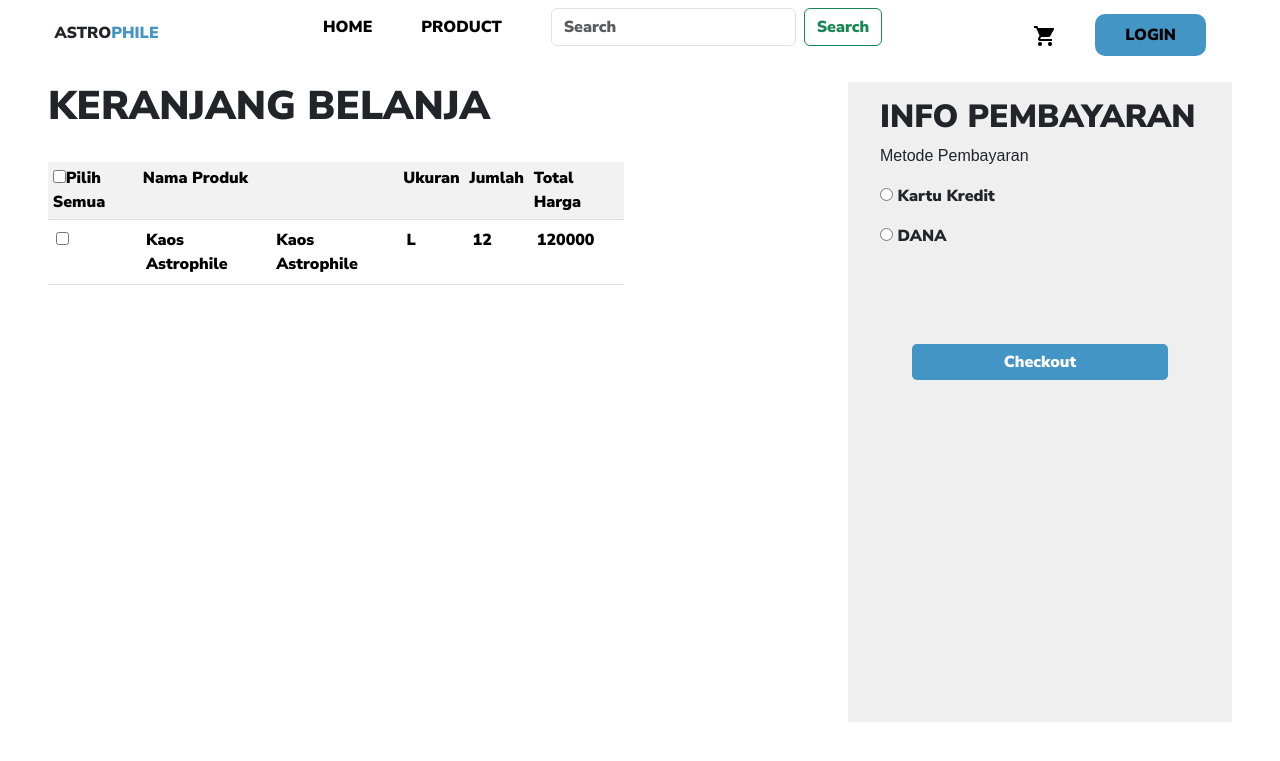
After one commit to yuldan14/astrophile, a PHP site: page /cart.php in a window 1280 px wide. The commit adds this page. Shown: the top 761 px of the page. Run offline with PHP 8.4, Linux system fonts and the light colour scheme.

Commit message:
menambahkan cart-unfinished

```diff
--- /dev/null
+++ b/cart.php
@@ -0,0 +1,103 @@
+<!DOCTYPE html>
+<html lang="en">
+
+<head>
+    <meta charset="UTF-8" />
+    <meta http-equiv="X-UA-Compatible" content="IE=edge" />
+    <meta name="viewport" content="width=device-width, initial-scale=1.0" />
+    <title>Astrophile | Cart</title>
+    <link rel="stylesheet" href="style.css" />
+    <link href="https://cdn.jsdelivr.net/npm/bootstrap@5.3.2/dist/css/bootstrap.min.css" rel="stylesheet" integrity="sha384-T3c6CoIi6uLrA9TneNEoa7RxnatzjcDSCmG1MXxSR1GAsXEV/Dwwykc2MPK8M2HN" crossorigin="anonymous">
+    <link rel="shortcut icon" href="img/astrophile.png" type="image/x-icon" />
+    <style>
+        @font-face {
+            font-family: NunitoSans;
+            src: url(NunitoSans.ttf);
+        }
+    </style>
+</head>
+
+<body>
+    <!-- nav -->
+    <nav>
+        <div class="logo">ASTRO<span>PHILE</span></div>
+        <div class="navbar">
+            <div class="menu">
+                <ul>
+                    <li><a href="index.php">HOME</a></li>
+                    <li><a href="product.php">PRODUCT</a></li>
+                    <form class="d-flex" role="search">
+                        <input class="form-control me-2" type="search" placeholder="Search" aria-label="Search">
+                        <button class="btn btn-outline-success" type="submit">Search</button>
+                    </form>
+                </ul>
+            </div>
+            <div class="extra-menu">
+                <div class="cart">
+                    <a href="cart.php"><img src="img/cart.png" alt="" /></a>
+                </div>
+                <div class="login">
+                    <a href="login.php
+          ">LOGIN</a>
+                </div>
+            </div>
+        </div>
+    </nav>
+    <!-- cart -->
+    <div class="cart-container">
+        <!-- Kiri -->
+        <div class="cart-left">
+            <div class="cart-head">
+                <h1>KERANJANG BELANJA</h1>
+            </div>
+            <table class="table table-striped">
+                <tr>
+                    <th width="90px"><input type="checkbox" name="cart-all" id="cart-all">Pilih Semua</th>
+                    <th colspan="2">Nama Produk</th>
+                    <th>Ukuran</th>
+                    <th>Jumlah</th>
+                    <th>Total Harga</th>
+                </tr>
+                <tr>
+                    <td><input type="checkbox" name="cart" id="cart"></td>
+                    <td>Kaos Astrophile</td>
+                    <td>Kaos Astrophile</td>
+                    <td>L</td>
+                    <td>12</td>
+                    <td>120000</td>
+                </tr>
+            </table>
+            <div class="left-foot">
+
+            </div>
+        </div>
+
+
+        <!-- kanan -->
+        <div class="cart-right">
+            <div class="payment">
+                <div class="payment-head">
+                    <h2>INFO PEMBAYARAN</h2>
+                </div>
+                <div class="payment-method">
+                    <p id="text">Metode Pembayaran</p>
+                    <p><input type="radio" name="payment" id="payment"> Kartu Kredit</p>
+                    <p><input type="radio" name="payment" id="payment"> DANA</p>
+                </div>
+                <div class="checkout">
+                    <button class="btn btn-primary" type="submit">Checkout</button>
+                </div>
+
+            </div>
+        </div>
+    </div>
+
+
+
+
+
+    <!-- bootstrap -->
+    <script src="https://cdn.jsdelivr.net/npm/bootstrap@5.3.2/dist/js/bootstrap.bundle.min.js" integrity="sha384-C6RzsynM9kWDrMNeT87bh95OGNyZPhcTNXj1NW7RuBCsyN/o0jlpcV8Qyq46cDfL" crossorigin="anonymous"></script>
+</body>
+
+</html>
--- a/style.css
+++ b/style.css
@@ -60,7 +60,10 @@ nav .menu ul li {
   justify-content: space-between;
   cursor: pointer;
 }
-
+nav .menu ul li a{
+  color: black;
+  text-decoration: none;
+}
 .extra-menu {
   width: 20%;
   align-items: center;
@@ -82,6 +85,7 @@ nav .menu ul li {
   display: flex;
   justify-content: center;
   height: 100vh;
+  font-family: NunitoSans;
   background-color: white;
 }
 .hero {
@@ -164,15 +168,16 @@ nav .menu ul li {
   display: flex;
   width: 100vw;
   justify-content: center;
+  font-family: NunitoSans;
 }
 #kategori .container {
-  width: 90vw;
+  width: 100vw;
   display: flex;
   justify-content: space-between;
   flex-wrap: wrap;
 }
 .produk {
-  width: 28vw;
+  width: 26vw;
   height: 35vh;
   margin-top: 20px;
   border-radius: 23px;
@@ -276,9 +281,9 @@ nav .menu ul li {
   border-radius: 30px;
   height: 80vh;
   width: 32vw;
-  background: rgba(0, 0, 0, 0.178);
-  -webkit-backdrop-filter: blur(12px);
-  backdrop-filter: blur(20px);
+  background: rgba(238, 231, 231, 0.13);
+  -webkit-backdrop-filter: blur(50px);
+  backdrop-filter: blur(50px);
   border: 1px solid rgba(255, 255, 255, 0.2);
 }
 .container-login form h1 {
@@ -354,10 +359,61 @@ nav .menu ul li {
   border: none;
   margin-right: 1rem;
 }
-form .password i {
+form .password i#togglePassword {
   position: relative;
+  cursor: pointer;
   left: -40px;
   top: -3px;
 }
 
+
+
+
+/* Cart */
+.cart-container{
+  width: 100vw;
+  display: flex;
+  justify-content: space-between;
+  font-family: NunitoSans;
+  margin: 1rem 0;
+  padding: 0 3rem;
+}
+
+.cart-left{
+  width: 45vw;
+}
+
+.cart-left .cart-head{
+  margin-bottom: 2rem;
+}
+.cart-left table{
+  max-height: 70vh;
+}
+.cart-left table tr th{
+  padding: .3rem;
+}
+
+.cart-right{
+  width: 30vw;
+}
+
+.cart-right .payment{
+  height: 80vh;
+  padding: 1rem 2rem;
+  background-color: #efefef;
+
+}
+
+.payment .checkout{
+  display: flex;
+  justify-content: center;
+}
+.payment .checkout button{
+  border-radius: 5px;
+  background-color: var(--span);
+  outline: none;
+  border: none;
+  margin-top: 5rem;
+  width: 20vw;
+}
 /* Responsif */
```
Also changed, not shown: index.php (+14 -6 lines), script.js (line endings or trailing spaces).
